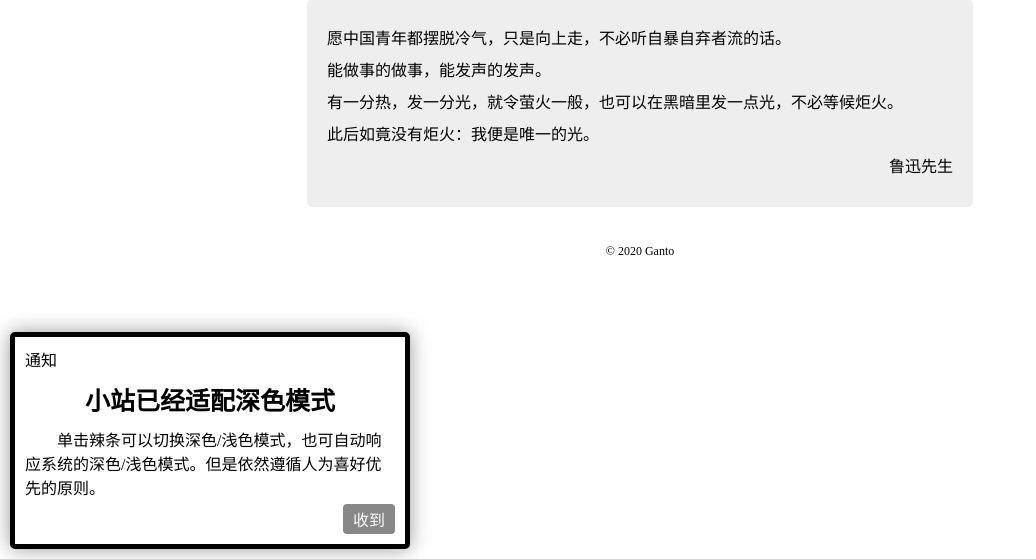
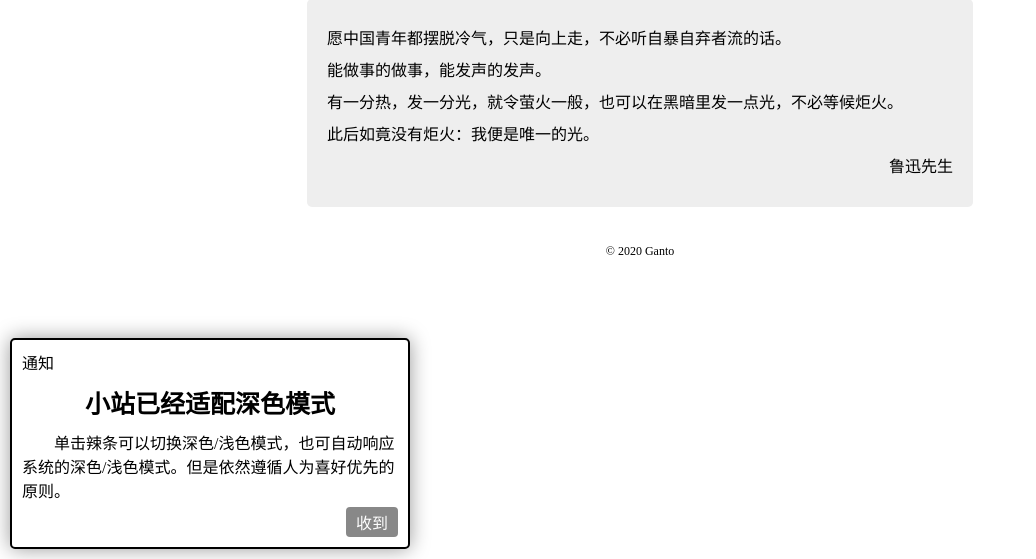
Before and after one commit to lyc688/Ganto, a PHP site: page /index.html in a window 1280 px wide. Shown: the part 241-800 px from the top of the page, without its empty margins (0-1036 px from the left). Run offline with PHP 8.4, Linux system fonts and the light colour scheme; some libraries are stand-ins or nearby versions.

Commit message:
Update notice.css

```diff
--- a/css/notice.css
+++ b/css/notice.css
@@ -10,7 +10,7 @@
 	bottom: 0;
 	z-index: 9999999;
 	box-shadow: var(--box-shadow);
-	border: 5px solid var(--color);
+	border: 2px solid var(--color);
 }
 .notice .txt{
 	width: 100%;
```
